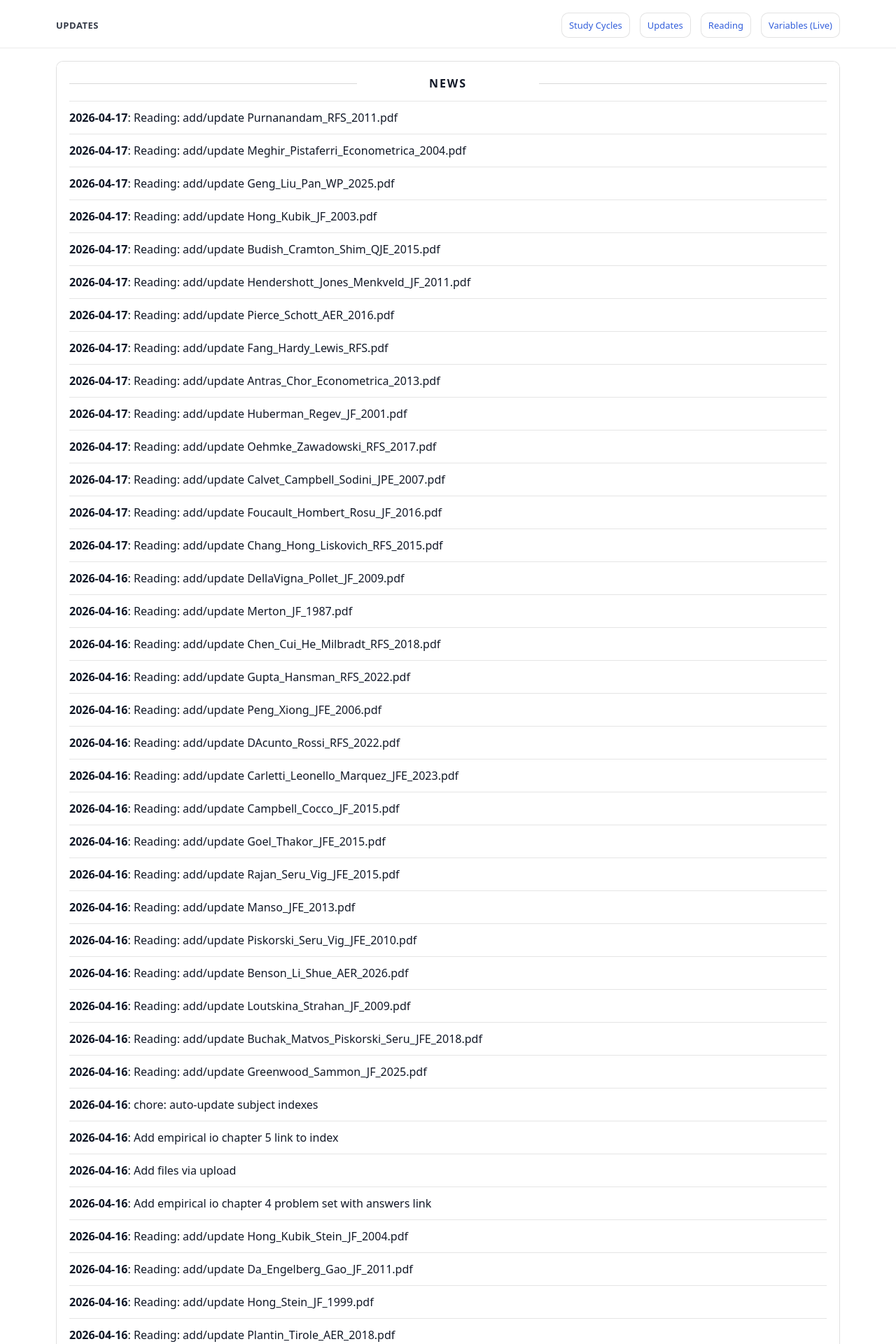
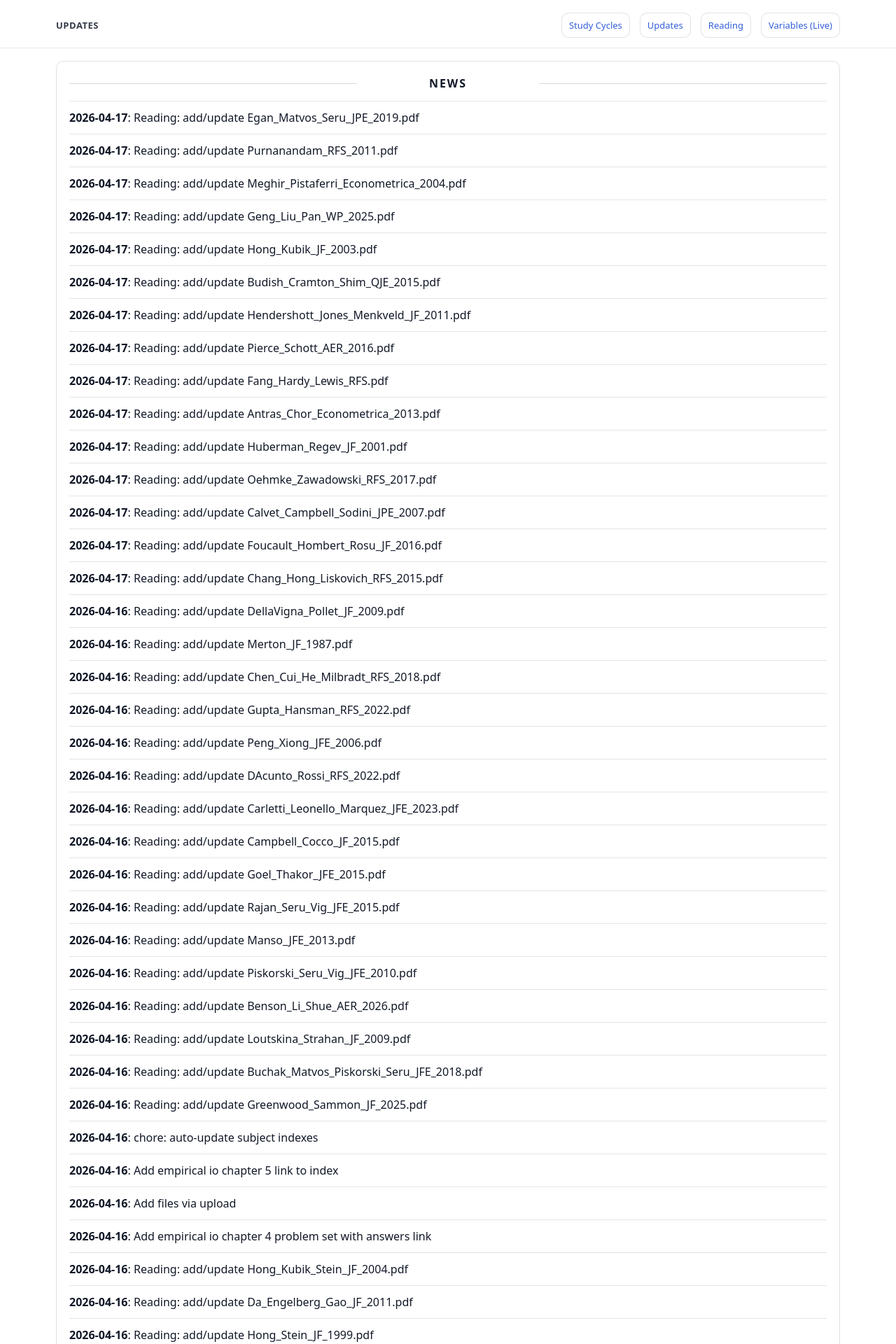
Before and after one commit to yaxinzn/study-archive, a Jekyll site: the page built from updates/index.md, in a window 1280 px wide. Shown: the top 1920 px of the page at 70% size. Built offline with Jekyll 4.4.1, drawn with Linux system fonts in a browser that asks for light colours; some of the changed text lies outside the part shown.

Commit message:
chore: update NEWS feed

```diff
--- a/_data/news.yml
+++ b/_data/news.yml
@@ -1,4 +1,7 @@
 # Auto-generated update history (sorted newest -> oldest). Do not edit manually.
+- ts: "1776423785"
+  date: "2026-04-17"
+  title: "Reading: add/update Egan_Matvos_Seru_JPE_2019.pdf"
 - ts: "1776422788"
   date: "2026-04-17"
   title: "Reading: add/update Purnanandam_RFS_2011.pdf"
```
